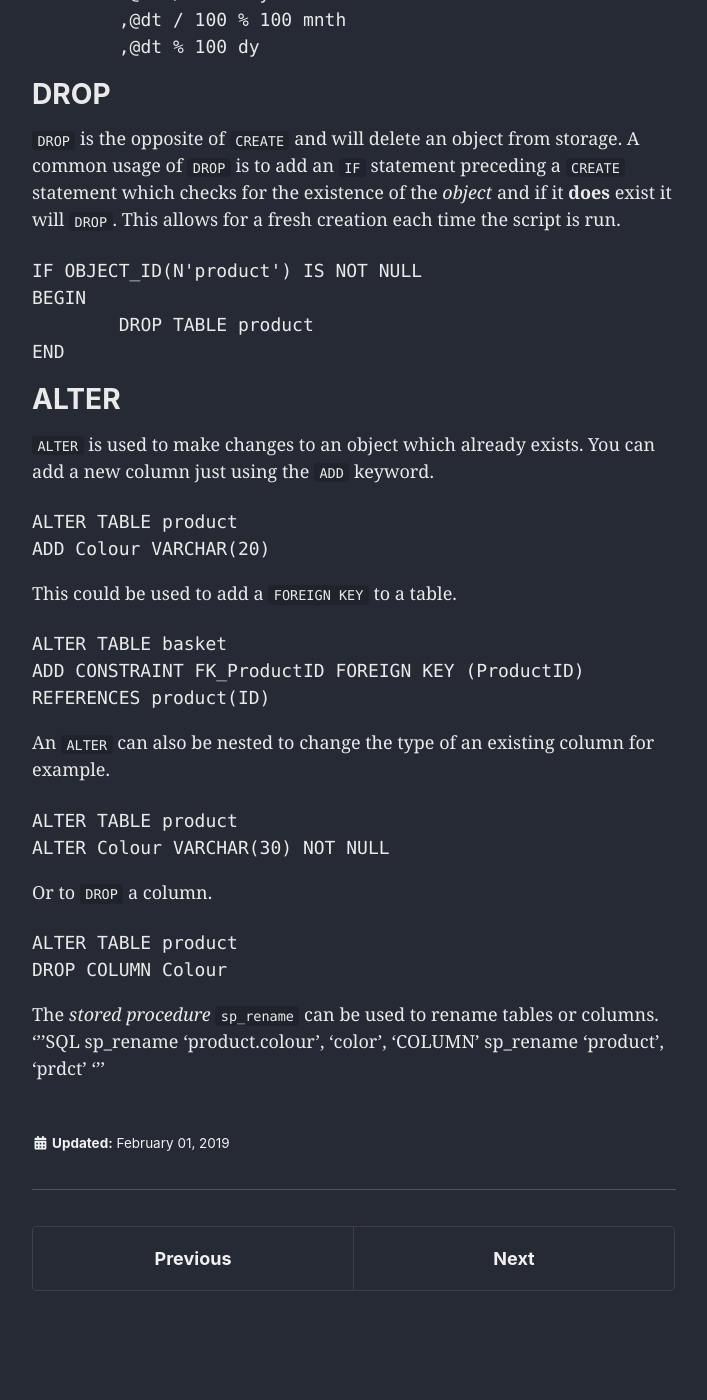
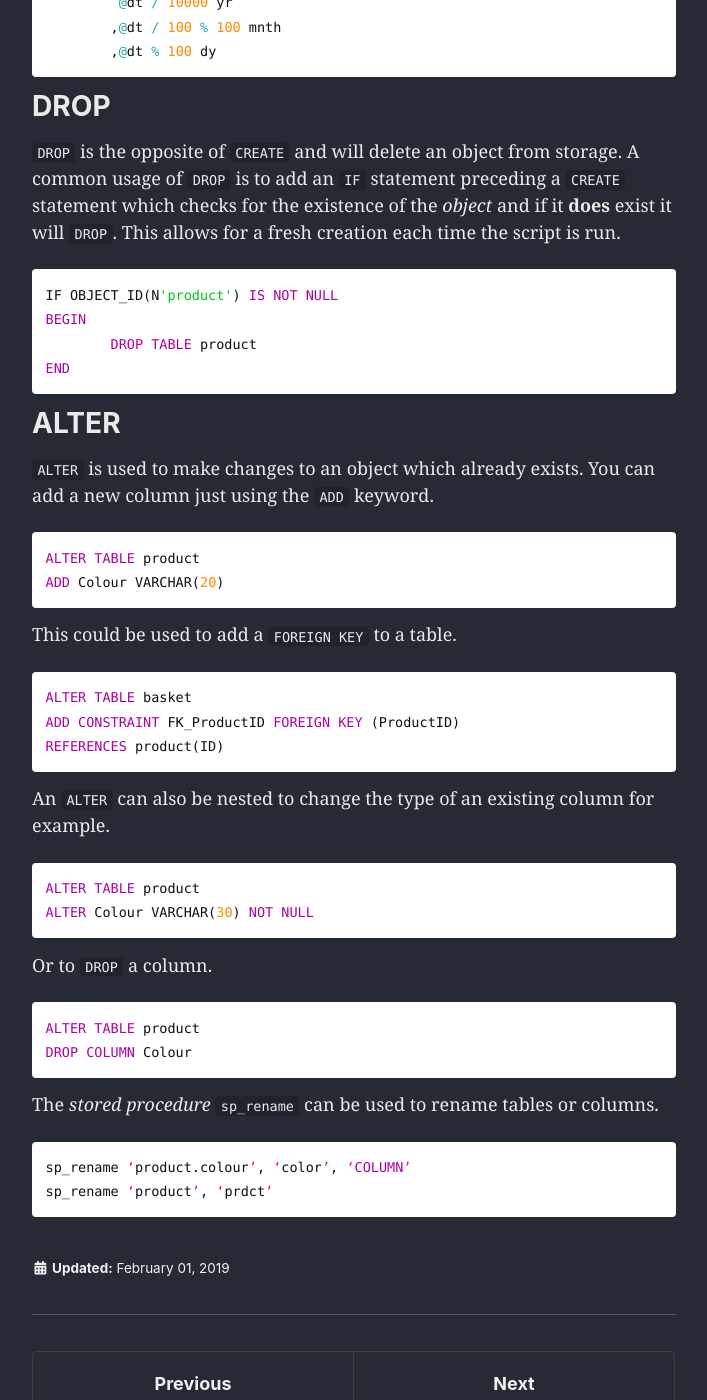
Before and after one commit to mdwcrft/mdwcrft.github.io, a Jekyll site: the page built from _posts/2019-02-04-SQL4.md, in a window 1280 px wide and 1400 px high, scrolled down 1399 px. Shown: the whole window, without its empty margins (286-993 px from the left). Built offline with Jekyll 4.4.1, drawn with Linux system fonts in a browser that asks for light colours; cached includes are drawn as plain includes; nearby versions of some CDN libraries; emoji names are drawn with the system emoji font; before the commit the page ends 2690 px from its top, so only the background shows below that; some of the changed text lies outside the part shown.

Commit message:
Final cleanup

`````diff
--- a/_posts/2019-02-04-SQL4.md
+++ b/_posts/2019-02-04-SQL4.md
@@ -25,7 +25,7 @@ Data Definition Language includes the keywords `CREATE`, `DROP`, and `ALTER`.
 
 # CREATE
 `CREATE` is used to create new tables like the following example.
-```SQL
+```sql
 CREATE TABLE product
 (
 ID INT NOT NULL IDENTITY(1,1) PRIMARY KEY,
@@ -39,7 +39,7 @@ Price MONEY
 
 ### DECLARE
 `DECLARE` is used to create **variables**, these can be local (within a function) or global. Variables are displayed using `@`, must have a defined data type and can be selected just like a column.
-```SQL
+```sql
 DECLARE @dt INT = 20190123
 SELECT
 	 @dt / 10000 yr
@@ -49,7 +49,7 @@ SELECT
 
 # DROP
 `DROP` is the opposite of `CREATE` and will delete an object from storage. A common usage of `DROP` is to add an `IF` statement preceding a `CREATE` statement which checks for the existence of the *object* and if it **does** exist it will `DROP`. This allows for a fresh creation each time the script is run.
-```SQL
+```sql
 IF OBJECT_ID(N'product') IS NOT NULL
 BEGIN
 	DROP TABLE product
@@ -58,31 +58,31 @@ END
 
 # ALTER
 `ALTER` is used to make changes to an object which already exists. You can add a new column just using the `ADD` keyword.
-```SQL
+```sql
 ALTER TABLE product
 ADD Colour VARCHAR(20)
 ```
 
 This could be used to add a `FOREIGN KEY` to a table.
-```SQL
+```sql
 ALTER TABLE basket
 ADD CONSTRAINT FK_ProductID FOREIGN KEY (ProductID)
 REFERENCES product(ID)
 ```
 
 An `ALTER` can also be nested to change the type of an existing column for example.
-```SQL
+```sql
 ALTER TABLE product
 ALTER Colour VARCHAR(30) NOT NULL
 ```
 Or to `DROP` a column.
-```SQL
+```sql
 ALTER TABLE product
 DROP COLUMN Colour
-````
+```
 
 The *stored procedure* `sp_rename` can be used to rename tables or columns.
-‘’’SQL
+```sql
 sp_rename ‘product.colour’, ‘color’, ‘COLUMN’
 sp_rename ‘product’, ‘prdct’
-‘’’
+```
`````
